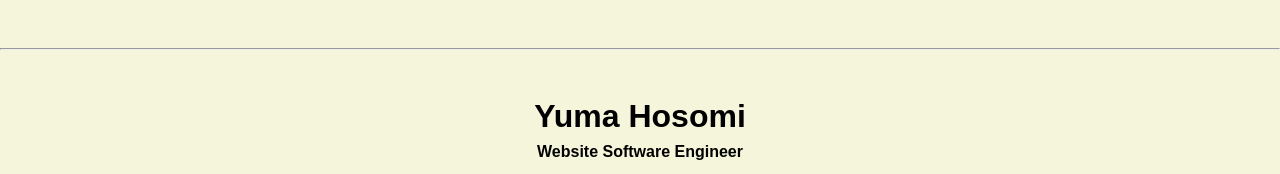
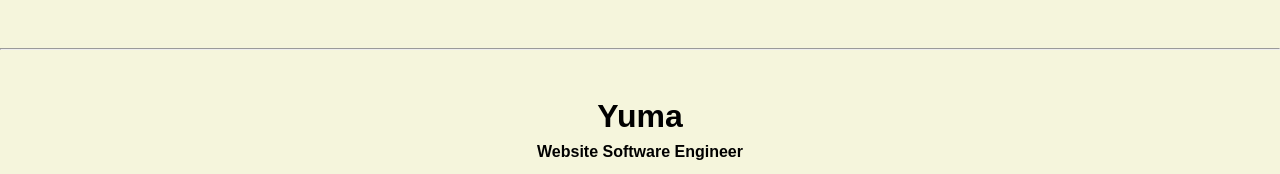
Before and after one commit to KY250/KY250.example1, a plain HTML site: page resume.html in a window 1280 px wide. Shown: the top 174 px of the page. Drawn offline with Linux system fonts and the light colour scheme.

Commit message:
Update resume.html

```diff
--- a/resume.html
+++ b/resume.html
@@ -5,7 +5,7 @@
 <html lang="en">
 
   <header>
-    <title>Harrison Kong's Resume</title>
+    <title>Yuma's Resume</title>
     <link rel="stylesheet" href="css/style.css">
     <link rel="FaviconIcon" href="favicon.ico" type="image/x-icon">
     <link rel="shortcut" href="favicon.ico" type="image/x-icon">
@@ -17,7 +17,7 @@
   <body>
     <hr>
 
-    <h1>Yuma Hosomi</h1>
+    <h1>Yuma</h1>
     <h4>Website Software Engineer</h4>
 
     <p>Email: <a href="mailto:canada_wolf@hotmail.co.jp" target="_blank">canada_wolf@hotmail.co.jp</a></p>
```
